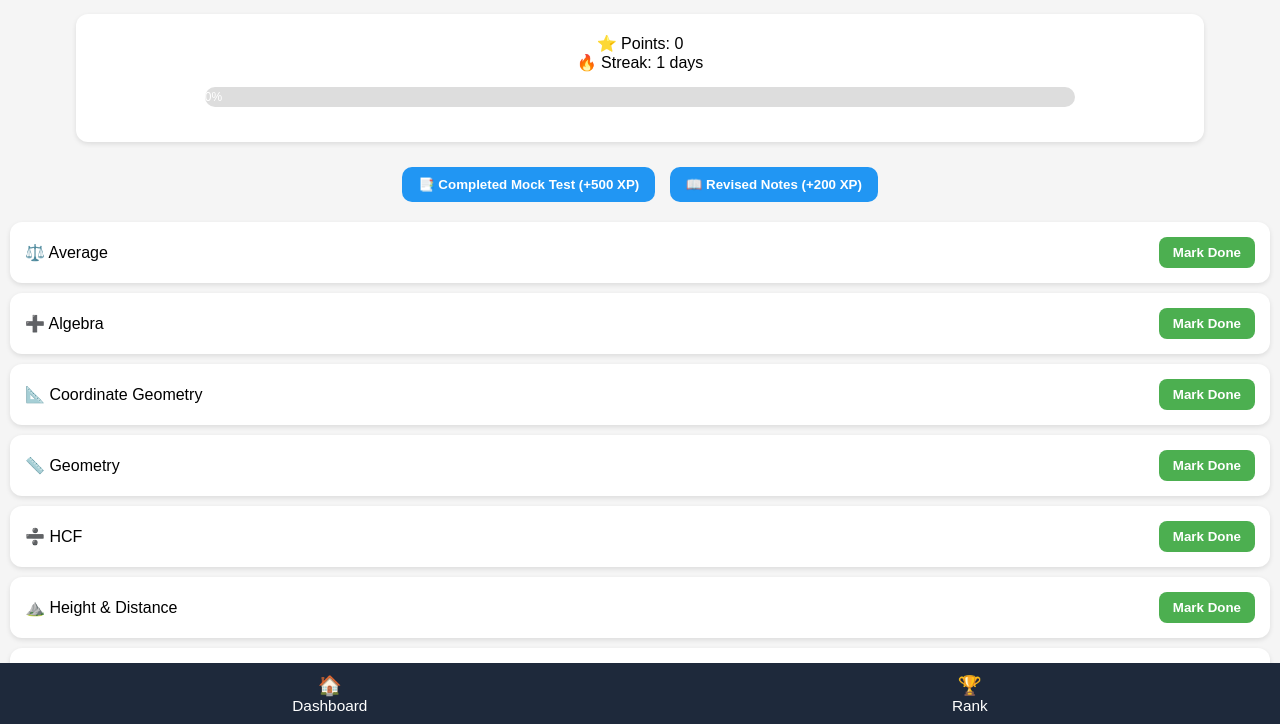
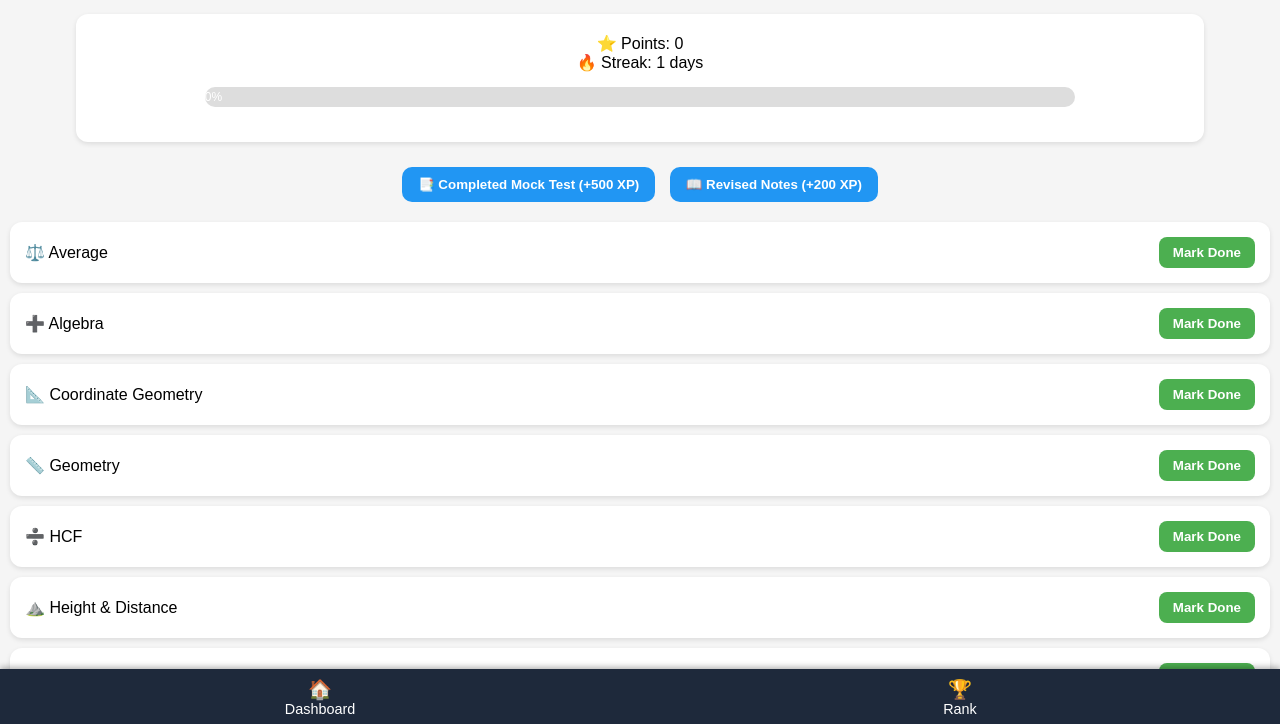
Before and after one commit to shikharkashmirajj/maths-sheets-gaming-app, a plain HTML site: page index.html in a window 1280 px wide. Shown: the part 74-798 px from the top of the page. Drawn offline with Linux system fonts and the light colour scheme.

Commit message:
Update index.html

```diff
--- a/index.html
+++ b/index.html
@@ -7,7 +7,7 @@
   <link rel="manifest" href="manifest.json" />
   <meta name="theme-color" content="#0f172a" />
   <style>
-    body { font-family: Arial, sans-serif; background:#f5f5f5; margin:0; padding-bottom:60px; text-align:center; }
+    body { font-family: Arial, sans-serif; background:#f5f5f5; margin:0; padding-bottom:70px; text-align:center; }
     h1 { background:#0f172a; color:white; padding:15px; margin:0; }
     .topic { background:white; margin:10px; padding:15px; border-radius:12px; box-shadow:0 2px 5px rgba(0,0,0,0.1); display:flex; justify-content:space-between; align-items:center; }
     .btn { padding:8px 14px; border:none; border-radius:8px; background:#4CAF50; color:white; font-weight:bold; cursor:pointer; }
@@ -18,8 +18,16 @@
     .extra-actions { margin:15px; }
     .extra-btn { margin:5px; padding:10px 16px; border:none; border-radius:10px; background:#2196F3; color:white; font-weight:bold; cursor:pointer; }
     /* Bottom navigation */
-    .bottom-nav { position:fixed; bottom:0; left:0; width:100%; background:#1e293b; display:flex; justify-content:space-around; padding:10px 0; }
-    .bottom-nav button { background:none; border:none; color:white; font-size:1.2em; display:flex; flex-direction:column; align-items:center; cursor:pointer; }
+    .bottom-nav {
+      position:fixed; bottom:0; left:0; width:100%;
+      background:#1e293b; display:flex; justify-content:space-around;
+      padding:8px 0; box-shadow:0 -2px 6px rgba(0,0,0,0.3);
+    }
+    .bottom-nav button {
+      background:none; border:none; color:white;
+      font-size:1.2em; flex:1;
+      display:flex; flex-direction:column; align-items:center; cursor:pointer;
+    }
     .hidden { display:none; }
     .ladder { text-align:left; margin:20px; }
     .ladder div { margin:10px 0; font-size:1.1em; }
@@ -66,8 +74,8 @@
 
   <!-- Bottom Navigation -->
   <div class="bottom-nav">
-    <button onclick="showPage('dashboard')">🏠<span style="font-size:0.8em;">Dashboard</span></button>
-    <button onclick="showPage('rankPage')">🏆<span style="font-size:0.8em;">Rank</span></button>
+    <button onclick="showPage('dashboard')">🏠<span style="font-size:0.75em;">Dashboard</span></button>
+    <button onclick="showPage('rankPage')">🏆<span style="font-size:0.75em;">Rank</span></button>
   </div>
 
   <script>
@@ -86,7 +94,6 @@
       updateProgress();
     }
 
-    // Ranks
     function updateRank(points) {
       let rank = "Apprentice 🥉";
       if (points > 30000) rank = "CGL Maths Master 🏆";
@@ -95,7 +102,6 @@
       document.getElementById("rankText").innerText = rank;
     }
 
-    // Streak update
     const today = new Date().toDateString();
     if (today !== lastDate) {
       streak++;
@@ -108,7 +114,6 @@
     document.getElementById("streak").innerText = streak;
     updateRank(points);
 
-    // Progress bar
     function updateProgress() {
       const TOPICS = ["average","algebra","coordinate","geometry","hcf","height","mens","mixture","numbers","percent","pnl","sici","stats","surds","trig","tsd","twp"];
       const done = Object.keys(completed).length;
@@ -120,7 +125,6 @@
     }
     updateProgress();
 
-    // Topics list
     const TOPICS = [
       { key:"average", name:"⚖️ Average" },
       { key:"algebra", name:"➕ Algebra" },
@@ -163,7 +167,6 @@
       });
     });
 
-    // Extra buttons
     function addMockTest() {
       points += 500;
       saveProgress();
@@ -175,7 +178,6 @@
       alert("📖 You earned +200 XP for revising your notes!");
     }
 
-    // Page switching
     function showPage(pageId) {
       document.getElementById("dashboard").classList.add("hidden");
       document.getElementById("rankPage").classList.add("hidden");
```
